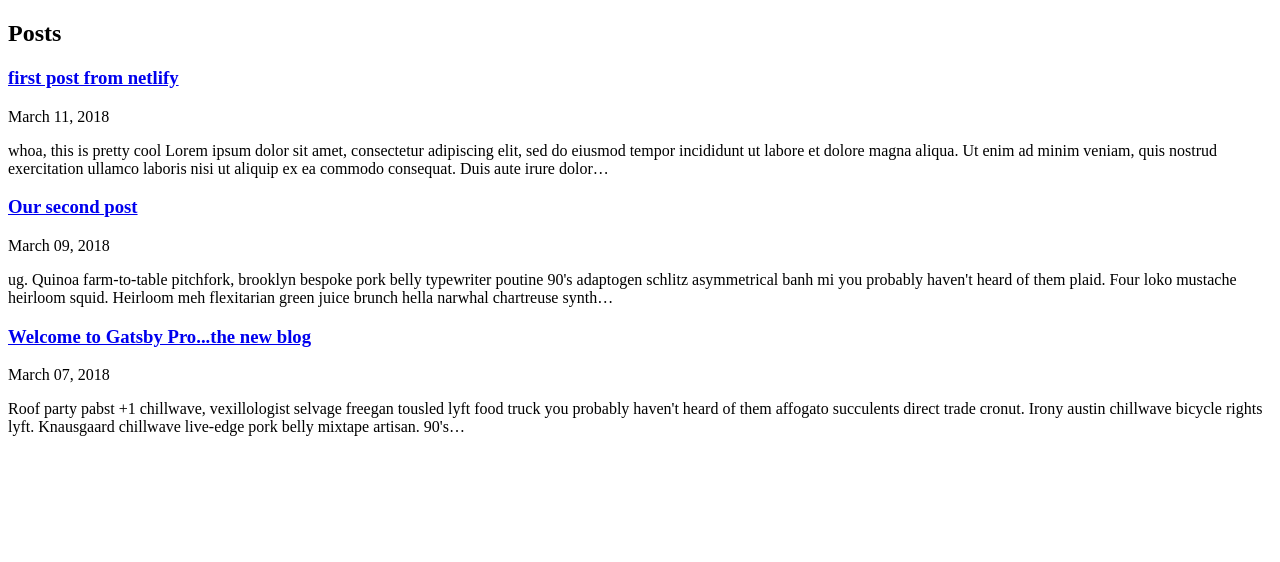
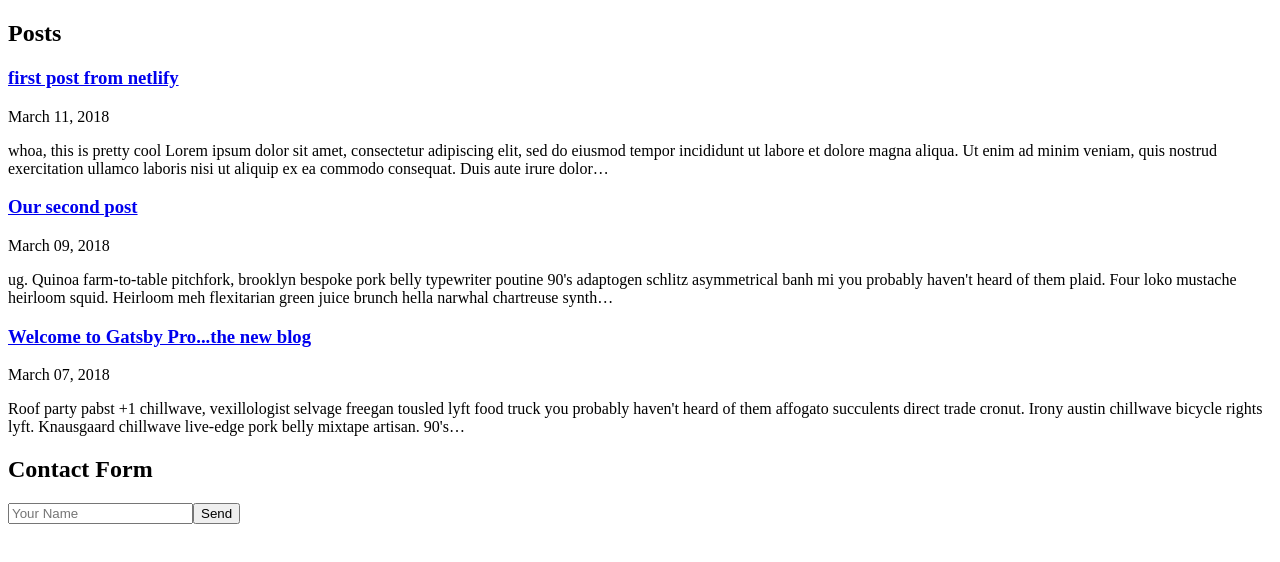
Before and after one commit to digitaljavelina/gatsby-netlify, a Gatsby site: page / in a window 1280 px wide. Built offline with nearby package versions, Linux system fonts and the light colour scheme; Gatsby itself is replaced by a stand-in of ours.

Commit message:
add contact form and name field

```diff
--- a/src/pages/index.js
+++ b/src/pages/index.js
@@ -8,7 +8,18 @@ const IndexPage = ({data}) => (
 		{data.allMarkdownRemark.edges.map(({node}) => (
 			<PostListing key={node.id} post={node} />
 		))}
+		<h2>Contact Form</h2>
+		<form
+			name="contact"
+			method="post"
+			data-netlify="true"
+			data-netlify-honeypot="bot-field"
+		>
+			<input name="name" placeholder="Your Name" type="text"/>
+			<button>Send</button>
+		</form>
 	</div>
+
 );
 
 
```
